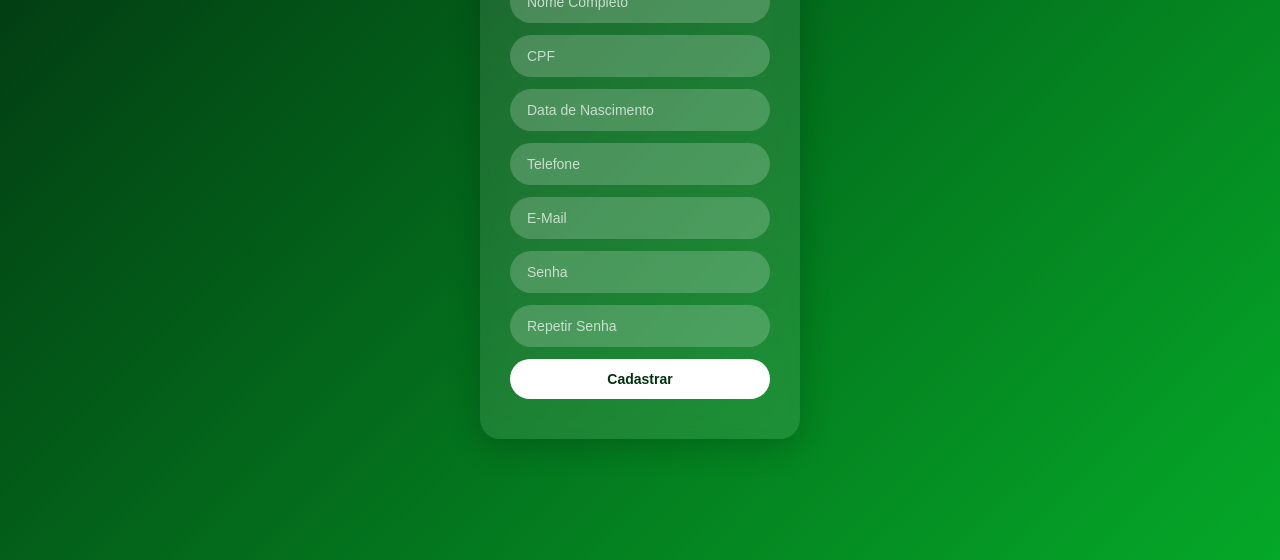
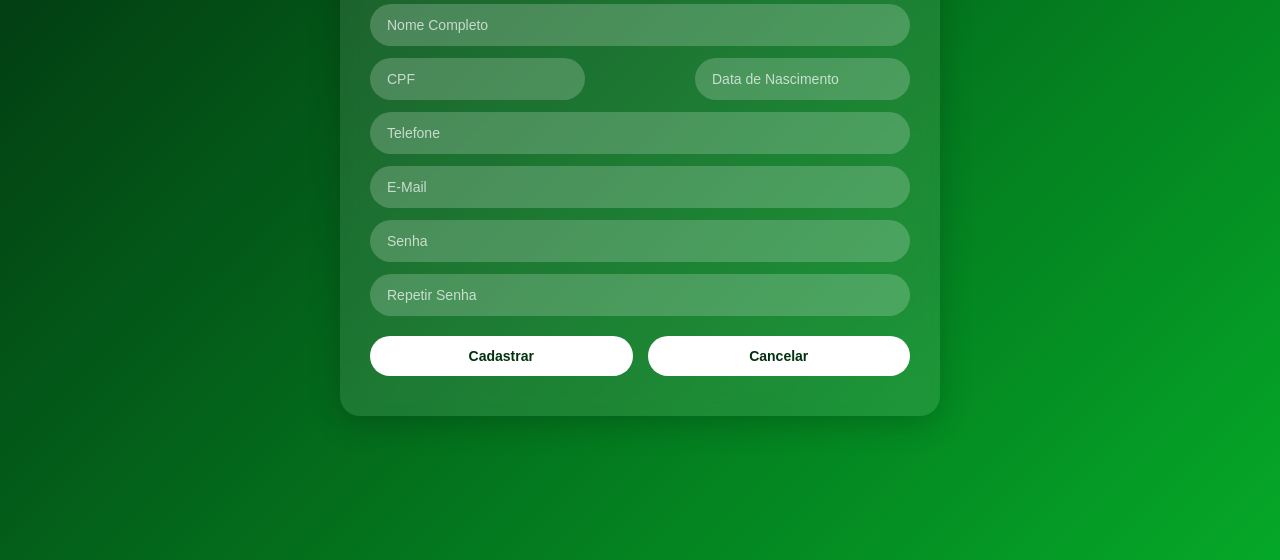
Before and after one commit to aragao25/projeto_extensao_I, a plain HTML site: page frontend/pages/cadastro/cadastro.html in a window 1280 px wide. Shown: the part 240-800 px from the top of the page. Drawn offline with Linux system fonts and the light colour scheme.

Commit message:
Criação do botão cancelar e ajustes dos campos
Realizada a criação do botão Cancelar e sendo realizados ajustes nos campos de cadastro para melhor visualização em tela.

```diff
--- a/frontend/pages/cadastro/cadastro.css
+++ b/frontend/pages/cadastro/cadastro.css
@@ -1,6 +1,6 @@
 .tela-cadastro {
     width: 90%;
-    max-width: 320px;
+    max-width: 600px;
     padding: 40px 30px;
     background: rgba(255, 255, 255, 0.1);
     backdrop-filter: blur(10px);
@@ -18,3 +18,17 @@
 .tela-cadastro__field {
     margin-bottom: 12px;
 }
+
+.tela-cadastro__linha {
+    display: flex;
+    justify-content: space-between;
+    align-items: center;
+}
+
+.tela-cadastro__botoes {
+    display: flex;
+    justify-content: space-between;
+    align-items: center;
+    margin-top: 20px;
+    gap: 15px;
+}
--- a/frontend/pages/cadastro/cadastro.html
+++ b/frontend/pages/cadastro/cadastro.html
@@ -27,6 +27,7 @@
                 <input type="text" id="nome-completo" class="input-campo" placeholder="Nome Completo" required>
             </div>
 
+            <div class="tela-cadastro__linha">
                 <div class="tela-cadastro__field">
                     <label for="cpf" class="sr-only">CPF</label>
                     <input type="text" id="cpf" class="input-campo" placeholder="CPF" required>
@@ -43,6 +44,7 @@
                         onblur="if(!this.value) this.type='text'"
                         required
                     >
+                </div>
             </div>
 
             <div class="tela-cadastro__field">
@@ -65,7 +67,11 @@
                 <input type="password" id="repete-senha" class="input-campo" placeholder="Repetir Senha" required>
             </div>
 
+            <div class="tela-cadastro__botoes">
                 <button type="submit" class="botao-primario">Cadastrar</button>
+                <button type="button" class="botao-primario">Cancelar</button>
+            </div>
+
         </form>
 
     </main>
```
Lines whose indentation alone changed are shown as unchanged.
